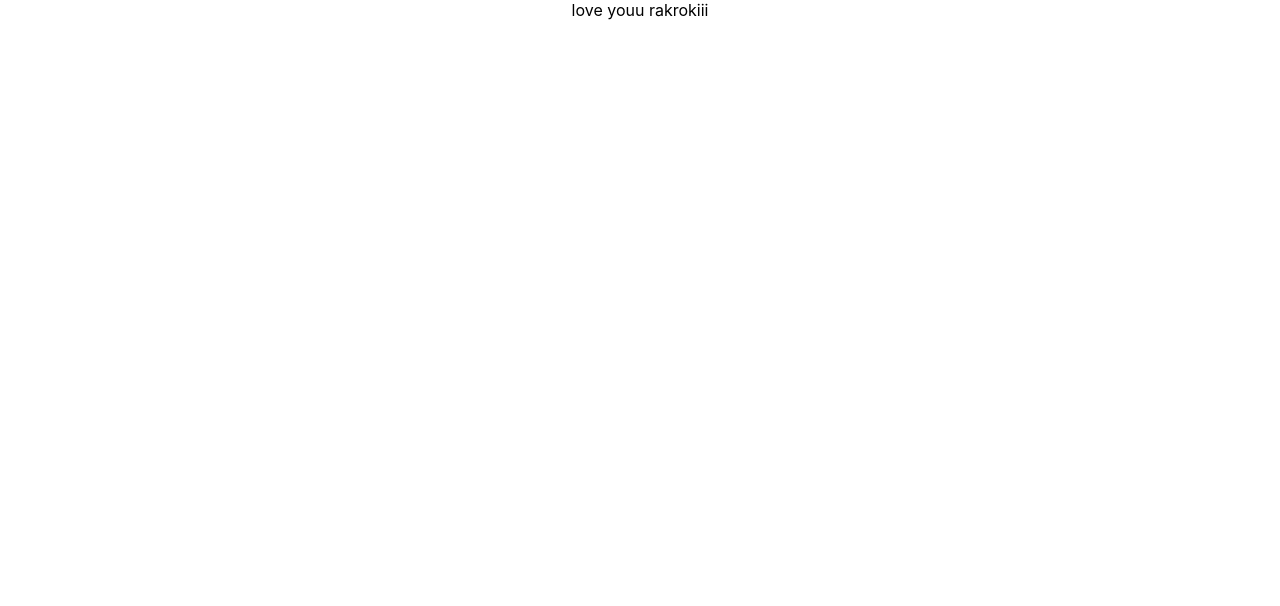
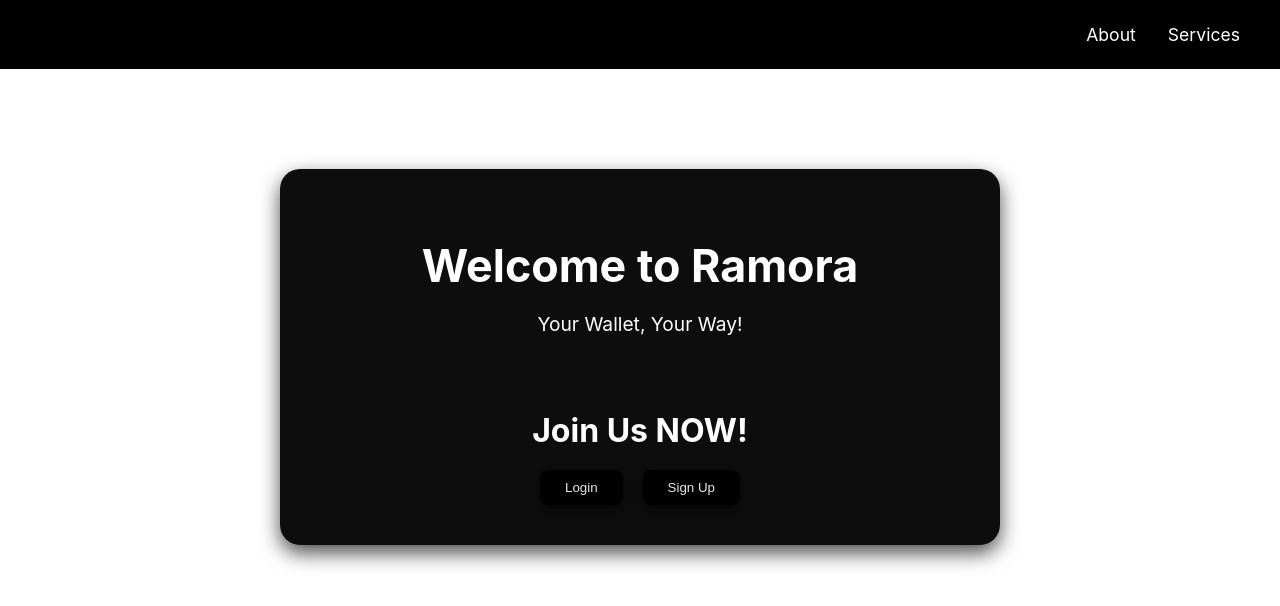
Before and after one commit to RoaAlaa/ramora-wallet, a React (Create React App) app in the folder frontend/: page / in a window 1280 px wide. Shown: the top 606 px of the page. Built offline with nearby package versions, Linux system fonts and the light colour scheme.

Commit message:
Navbar component with its css and hero with its css , hero is called homepage for now

```diff
--- a/frontend/src/App.js
+++ b/frontend/src/App.js
@@ -1,9 +1,10 @@
-import './App.css';
+import React from 'react';
+import HomePage from './pages/HomePage';// adjust the path if needed
 
 function App() {
   return (
     <div className="App">
-love youu rakrokiii
+      <HomePage />
     </div>
   );
 }
--- a/frontend/src/components/Common/NavBar.jsx
+++ b/frontend/src/components/Common/NavBar.jsx
@@ -1,18 +1,16 @@
-import React from "react";
-import "./Navbar.css";
+import React from 'react';
+import './Navbar.css'; // CSS we will create
 
 const Navbar = () => {
   return (
-    <nav className="navbar">
-      <div className="navbar-logo">
-        <h1>YourApp</h1> {/* You can replace this with an image logo */}
+    <div className="navbar">
+      <div className="navbar__container">
+        <div className="navbar__links">
+          <a href="#about">About</a>
+          <a href="#services">Services</a>
+        </div>
       </div>
-      <ul className="navbar-links">
-        <li><a href="#about">About</a></li>
-        <li><a href="#services">Services</a></li>
-        <li><a href="#contact">Contact</a></li>
-      </ul>
-    </nav>
+    </div>
   );
 };
 
--- /dev/null
+++ b/frontend/src/components/Common/Navbar.css
@@ -0,0 +1,49 @@
+:root {
+    --black: #000;
+    --white: #fff;
+    --grey: #ccc;
+    --neon-green: rgba(45, 204, 17, 0.9) ; /* Subtle but noticeable */
+  }
+
+  /* Make the navbar bigger and adjust its appearance */
+  .navbar {
+    background-color: black; /* Opaque black */
+    color: var(--white);
+    padding: 1.5rem 0; /* Increased vertical padding for a bigger navbar */
+    position: sticky;
+    top: 0;
+    z-index: 100;
+  }
+
+  .navbar__container {
+    display: flex;
+    justify-content: flex-end; /* Move links to the right */
+    align-items: center;
+    padding: 0 2rem;
+    max-width: 1200px;
+    margin: 0 auto;
+  }
+
+  /* Style the links to be a bit more prominent */
+  .navbar__links a {
+    color: var(--white);
+    text-decoration: none;
+    margin-left: 2rem; /* Increased left margin for spacing */
+    font-size: 1.1rem; /* Slightly larger font size */
+    position: relative;
+  }
+
+  .navbar__links a::before {
+    content: '';
+    position: absolute;
+    bottom: -3px; /* Adjust position of the green line */
+    left: 0;
+    width: 0%;
+    height: 3px; /* Slightly thicker green line */
+    background-color: var(--neon-green);
+    transition: width 0.3s ease;
+  }
+
+  .navbar__links a:hover::before {
+    width: 100%;
+  }
--- /dev/null
+++ b/frontend/src/pages/HomePage.css
@@ -0,0 +1,56 @@
+.hero {
+  background: rgba(0, 0, 0, 0.95); /* stronger opacity */
+  width: 50%; /* not full page */
+  margin: 100px auto 0; /* center + space under navbar */
+  padding: 40px;
+  border-radius: 20px;
+  text-align: center;
+  box-shadow: 0 8px 20px rgba(0, 0, 0, 0.7); /* deep 3D shadow */
+  transition: transform 0.3s ease;
+}
+
+.hero:hover {
+  transform: scale(1.02); /* tiny grow on hover */
+}
+
+.hero-content h1 {
+  color: white;
+  font-size: 2.8rem;
+  font-weight: bold;
+  margin-bottom: 15px;
+}
+
+.hero-content p {
+  color: white;
+  font-size: 1.2rem;
+  margin-bottom: 20px;
+}
+
+.hero-content h6 {
+  color: white;
+  font-size: 2rem;
+  font-weight: bold;
+  margin-bottom: 20px;
+}
+
+.buttons {
+  display: flex;
+  justify-content: center;
+  gap: 20px;
+}
+
+.btn {
+  background: black;
+  color: white;
+  padding: 10px 25px;
+  border: none;
+  border-radius: 8px;
+  opacity: 0.9;
+  box-shadow: 0 4px 10px rgba(0, 0, 0, 0.6);
+  cursor: pointer;
+  transition: all 0.3s ease;
+}
+
+.btn:hover {
+  box-shadow: 0 0 15px rgba(57, 255, 20, 0.9); /* green magic */
+}
--- a/frontend/src/pages/HomePage.jsx
+++ b/frontend/src/pages/HomePage.jsx
@@ -1,24 +1,24 @@
-import Navbar from "../components/Navbar";
-import AboutSection from "../components/AboutSection";
-import ServicesSection from "../components/ServicesSection";
-import ContactSection from "../components/ContactSection";
-
+import Navbar from '../components/Common/Navbar';
+import './HomePage.css'; // CSS for the HomePage
 const HomePage = () => {
   return (
     <>
       <Navbar />
-      <main>
-        <section id="about">
-          <AboutSection />
-        </section>
-        <section id="services">
-          <ServicesSection />
-        </section>
-        <section id="contact">
-          <ContactSection />
-        </section>
-      </main>
+      <div className="hero">
+      <div className="hero-content">
+        <h1>Welcome to Ramora</h1>
+        <p>Your Wallet, Your Way!</p>
+        <h6>Join Us NOW!</h6>
+        <div className="buttons">
+          <button className="btn">Login</button>
+          <button className="btn">Sign Up</button>
+        </div>
+      </div>
+    </div>
+
     </>
+
+
   );
 };
 
```
